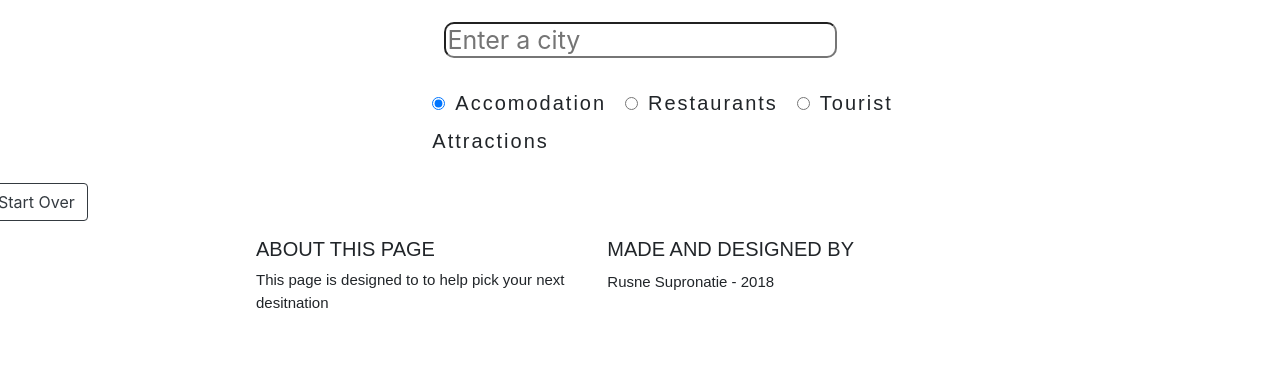
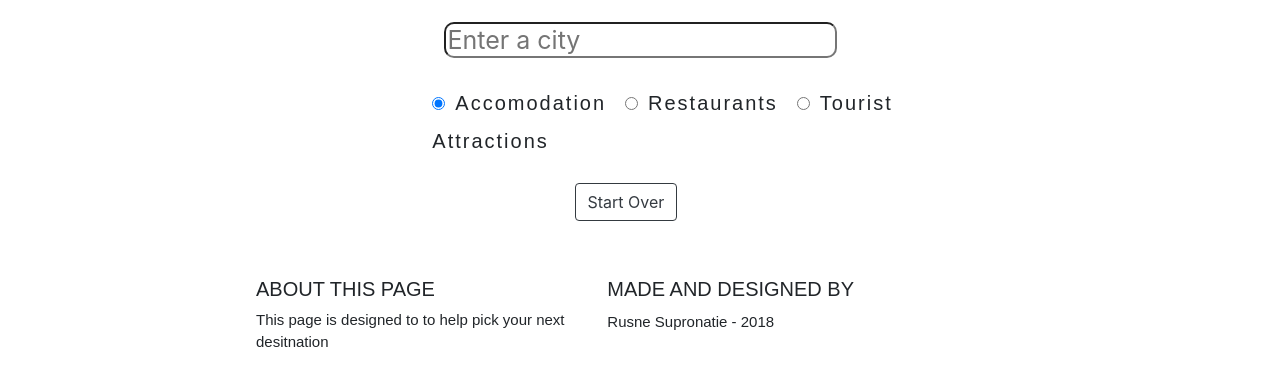
Before and after one commit to Code-Institute-Submissions/milestonetwo, a plain HTML site: page asstes/index.html in a window 1280 px wide. Shown: the part 780-1160 px from the top of the page. Before the commit the page ends 1121 px from the top, so only its background shows below. Drawn offline with nearby package versions, Linux system fonts and the light colour scheme; some packages are replaced by stand-ins of ours; a web font is replaced by a local one.

Commit message:
styling buttong

```diff
--- a/asstes/style.css
+++ b/asstes/style.css
@@ -48,7 +48,7 @@ footer  {
 #map {
     min-height: 460px;
     margin:5px;
-
+    margin-top: 5px;
 
 }
 
@@ -111,3 +111,8 @@ table {
     letter-spacing: 2px;
     font-family: 'Bai Jamjuree', sans-serif;
 }
+
+.btn-outline-dark {
+    margin-left:  45%;
+    margin-bottom: 3%;
+}
```
